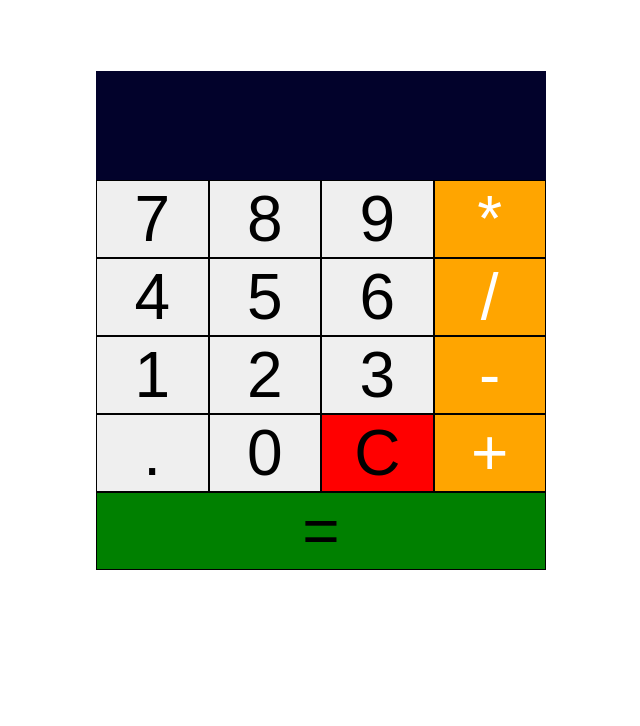
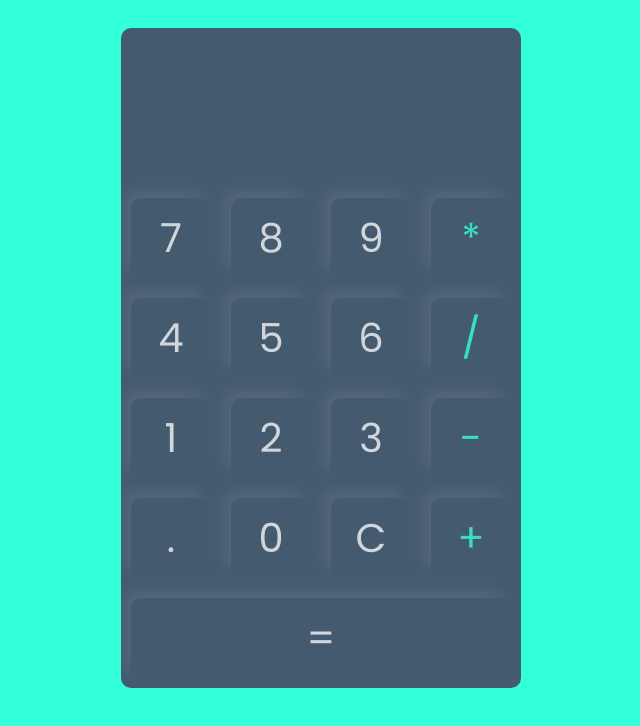
Before and after one commit to kunaltyagi9/javascript-web-development, a plain HTML site: page Calculator/index.html in a window 1280 px wide. Shown: the whole page, without its empty margins (319-959 px from the left). Drawn offline with Linux system fonts and the light colour scheme.

Commit message:
updated css and ui of the app

```diff
--- a/Calculator/app.js
+++ b/Calculator/app.js
@@ -1,30 +1,24 @@
-window.onload = () =>{
-    let screen  = document.querySelector('.screen');
-    let buttons = document.querySelectorAll('.numbers');
-    let clear = document.querySelector('.btn-red');
-    let equal = document.querySelector('.btn-green');
+window.onload = () => {
+    const buttons = document.querySelectorAll('.numbers');
+    const screen = document.querySelector('.screen');
+    const equals = document.querySelector('#btn-equals');
+    const clear = document.querySelector('#btn-clear');
 
-
-    buttons.forEach(function(button){
-        button.addEventListener('click', function(e){
-            let value = e.target.dataset.num;
-            screen.value += value; // 4 => 4 + 9 = 49
-            console.log(value);
-
+    buttons.forEach(button => {
+        button.addEventListener('click', (e) => {
+            screen.value += e.target.innerHTML;
         })
     })
 
-    equal.addEventListener('click', function(){
-        if(screen.value === ''){
-            screen.value = "Enter value";
-        }else{
-            let answer = eval(screen.value);
-            screen.value = answer;
+    equals.addEventListener('click', (e) => {
+        if (!screen.value) {
+            screen.value = "Enter Value"
+        } else {
+            screen.value = eval(screen.value);
         }
     })
 
-
-    clear.addEventListener('click', function(){
-        screen.value = '';
+    clear.addEventListener('click', () => {
+        screen.value = "";
     })
 }
--- a/Calculator/index.html
+++ b/Calculator/index.html
@@ -1,34 +1,36 @@
+<!DOCTYPE html>
+
 <html>
     <head>
-        <link rel = "stylesheet" href  = "style.css">
-        <script src=  "app.js"></script>
+        <title>Calculator</title>
+        <link rel="stylesheet" href="style.css">
+        <script src="app.js"></script>
     </head>
     <body>
-        <div class = "container">
-            <input type = "text" class = "screen">
-            <div class  ="buttons">
-                <button class = "numbers" data-num = "7">7</button>
-                <button class = "numbers" data-num = "8">8</button>
-                <button class = "numbers" data-num = "9">9</button>
-                <button class = "btn numbers" data-num = "*">*</button>
+        <div class="container">
+            <input type="text" class="screen">
+            <div class="buttons">
+                <button class="numbers">7</button>
+                <button class="numbers">8</button>
+                <button class="numbers">9</button>
+                <button class="numbers btn">*</button>
 
-                <button class = "numbers" data-num = "4">4</button>
-                <button class = "numbers" data-num = "5">5</button>
-                <button class = "numbers" data-num = "6">6</button>
-                <button class = "btn numbers" data-num = "/">/</button>
+                <button class="numbers">4</button>
+                <button class="numbers">5</button>
+                <button class="numbers">6</button>
+                <button class="numbers btn">/</button>
 
-                <button class = "numbers" data-num = "1">1</button>
-                <button class = "numbers" data-num = "2">2</button>
-                <button class = "numbers" data-num = "3">3</button>
-                <button class = "btn numbers" data-num = "-">-</button>
+                <button class="numbers">1</button>
+                <button class="numbers">2</button>
+                <button class="numbers">3</button>
+                <button class="numbers btn">-</button>
 
-                <button class = "numbers" data-num = ".">.</button>
-                <button class = "numbers" data-num = "0">0</button>
-                <button class = "btn-red">C</button>
-                <button class = "btn numbers" data-num = "+">+</button>
+                <button class="numbers">.</button>
+                <button class="numbers">0</button>
+                <button id="btn-clear">C</button>
+                <button class="numbers btn">+</button>
 
-                <button class = "btn-green">=</button>
-
+                <button id="btn-equals">=</button>
             </div>
         </div>
     </body>
--- a/Calculator/style.css
+++ b/Calculator/style.css
@@ -1,43 +1,49 @@
-body{
+@import url('https://fonts.googleapis.com/css2?family=Poppins&display=swap');
+
+body {
+    background-color: #33ffd8;
     display: flex;
     justify-content: center;
 }
 
-.container{
-    margin-top: 5%;
-    width: 450px;
+.container {
+    margin-top: 20px;
+    width: 400px;
+    height: fit-content;
+    background-color: #445A6F;
+    border-radius: 10px;
 }
 
-.screen{
-    background: rgb(2, 2, 43);
-    padding: 20px;
-    width: 100%;
-    color:#fff;
+.screen {
+    background-color: #445A6F;
+    border: none;
+    padding: 10px;
+    width: 90%;
+    color: #F5F5F5;
     font-size: 60px;
-    border: none;
+    margin-top: 50px;
+    font-family: 'Poppins', sans-serif;
 }
 
-.buttons{
+.buttons {
     display: flex;
     flex-wrap: wrap;
-
-}
-button{
-    flex: 22%;
-    font-size: 64px;
-    border:  1px solid black;
-
 }
 
-.btn{
-    background: orange;
-    color: white;
+button {
+    flex: 20%;
+    font-size: 40px;
+    margin: 10px;
+    padding: 10px;
+    border: none;
+    border-radius: 10px;
+    background-color: #445A6F;
+    color: #F5F5F5;
+    opacity: .8;
+    box-shadow: -8px -8px 15px rgba(255, 255, 255, 0.1);
+    font-family: 'Poppins', sans-serif;
 }
 
-.btn-green{
-    background-color: green;
+.btn {
+    color: #33ffd8;
 }
-
-.btn-red{
-    background-color: red;
-}
```
